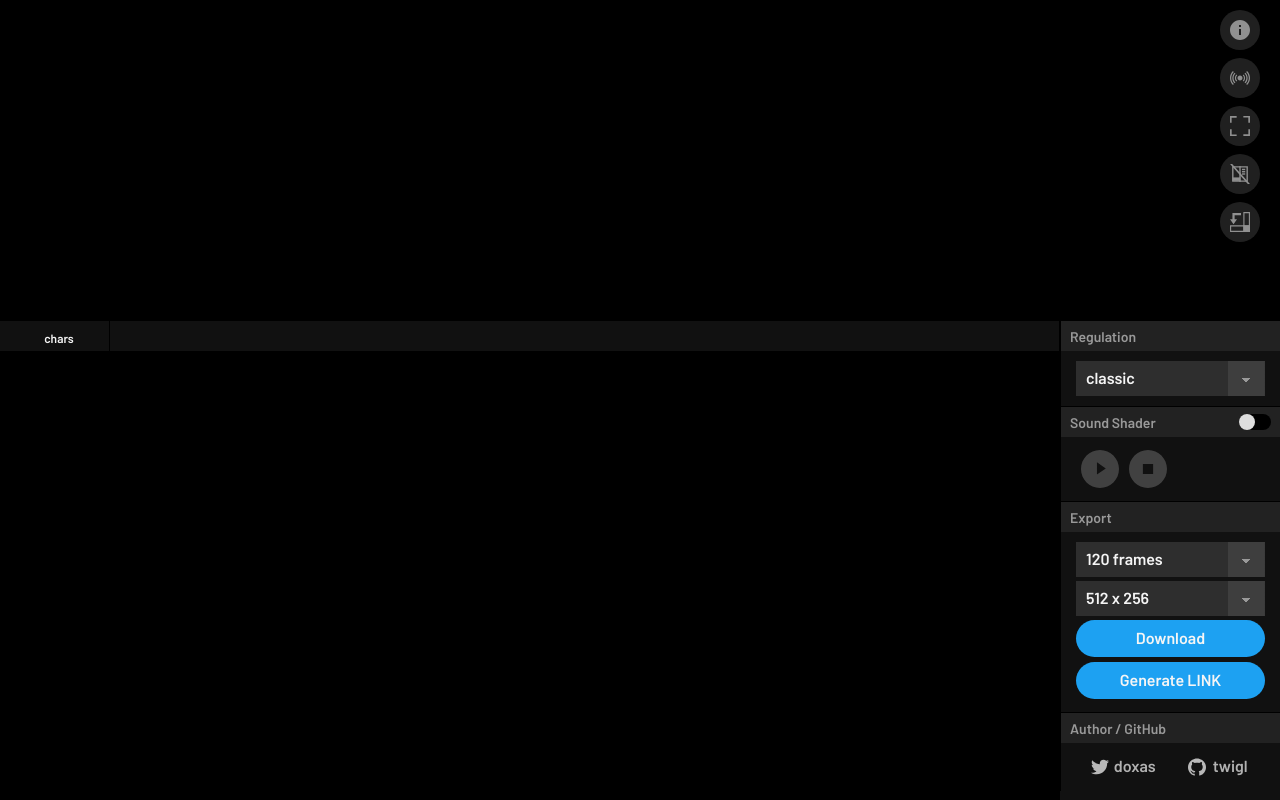
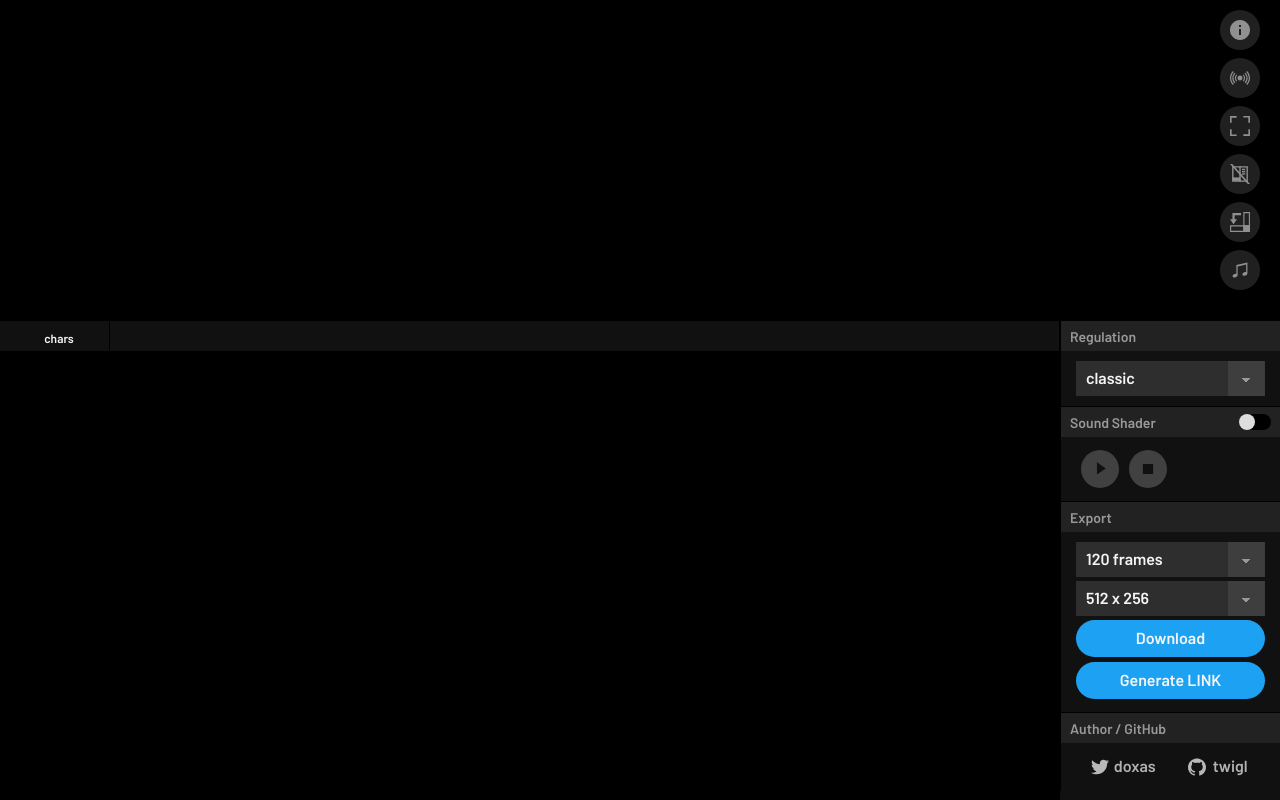
Before and after one commit to doxas/twigl, a website built with webpack: page public/index.html in a window 1280 px wide. Built offline with nearby package versions, Linux system fonts and the light colour scheme; some packages are replaced by stand-ins of ours; a web font is replaced by a local one.

Commit message:
insert note icon into pane

```diff
--- a/public/index.html
+++ b/public/index.html
@@ -53,6 +53,9 @@
                         </div>
                         <div id="togglemenuicon" class="globaliconinner" title="toggle edit mode">
                             <img src="./resource/togglemenu.svg">
+                        </div>
+                        <div id="noteicon" class="globaliconinner" title="import audio file from local">
+                            <img src="./resource/note.svg">
                         </div>
                         <div id="eyeiconwrap">
                             <img src="./resource/eye.svg">
```
